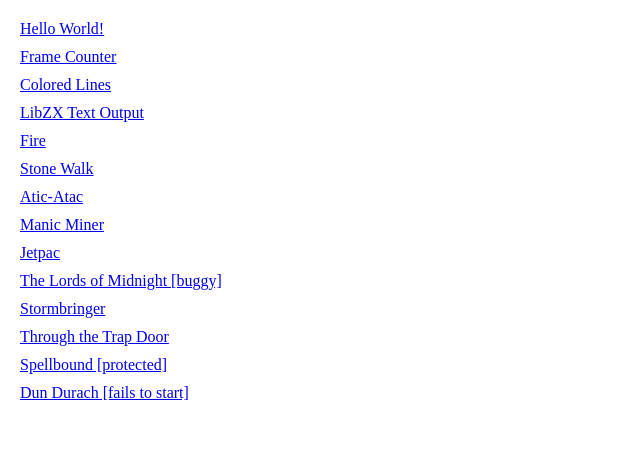
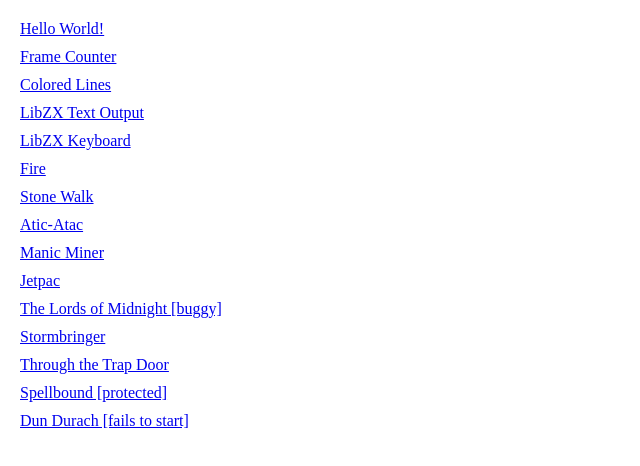
Before and after one commit to geniot/z80-assembly-examples, a plain HTML site: page index.html in a window 1280 px wide. Shown: the whole page, without its empty margins (0-640 px from the left). Drawn offline with Linux system fonts and the light colour scheme; a script that the page names is missing.

Commit message:
Add libzx keyboard example

```diff
--- a/index.html
+++ b/index.html
@@ -76,6 +76,7 @@
 
             <a href="#" onclick="emu.openUrl('02_intermediate/colored_lines/main.sna')">Colored Lines</a>
             <a href="#" onclick="emu.openUrl('02_intermediate/libzx/00_text_output/main.sna')">LibZX Text Output</a>
+            <a href="#" onclick="emu.openUrl('02_intermediate/libzx/01_keyboard/main.sna')">LibZX Keyboard</a>
 
             <a href="#" onclick="emu.openUrl('03_advanced/fire/main.sna')">Fire</a>
             <a href="#" onclick="emu.openUrl('04_expert/stone_walk/main.sna')">Stone Walk</a>
```
Also changed, not shown: 4 other files.
